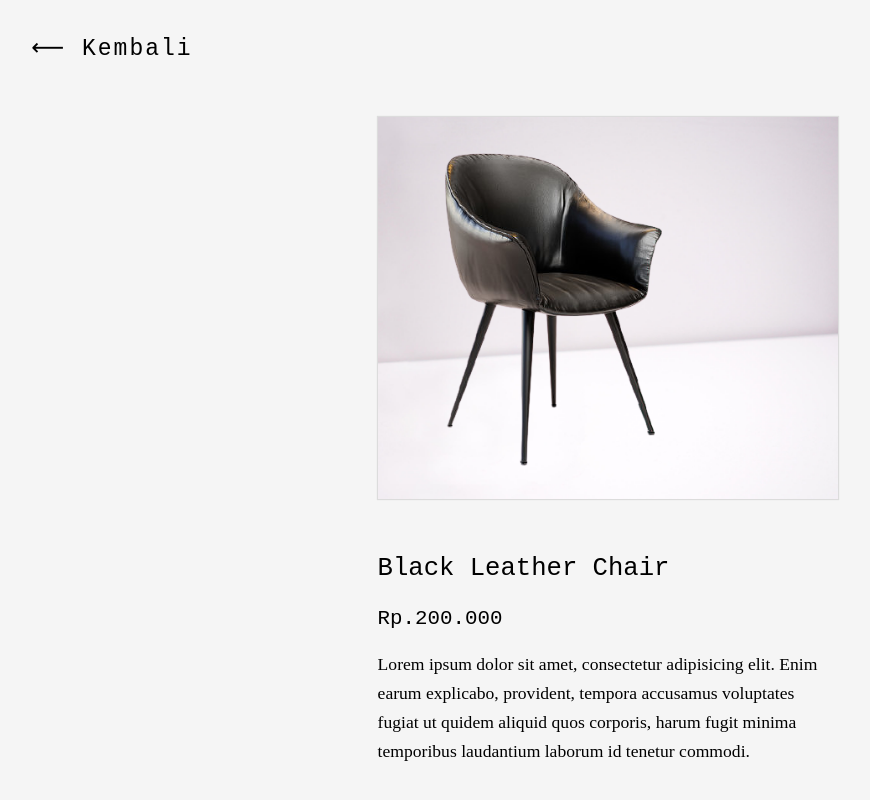
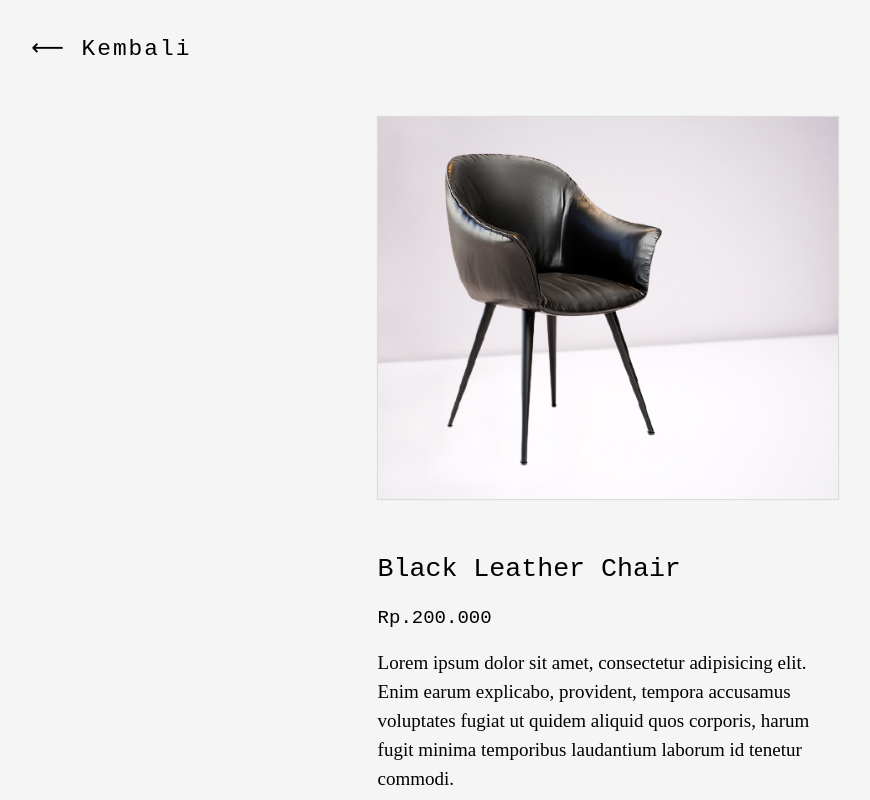
Before and after one commit to apriliandi246/project-olivia, a plain HTML site: page front-end/catalog-detail.html in a window 1280 px wide. Shown: the top 800 px of the page, without its empty margins (32-902 px from the left). Drawn offline with nearby package versions, Linux system fonts and the light colour scheme.

Commit message:
make responsive typography

```diff
--- a/front-end/style/blog.css
+++ b/front-end/style/blog.css
@@ -1,5 +1,8 @@
+html {
+   font-size: 16px;
+}
+
 body {
-   font-size: 16px;
    overflow-x: hidden;
    background-color: #f5f5f5;
 }
@@ -28,7 +31,7 @@ body {
    outline: none;
    color: #000000;
    padding: 14.8px;
-   font-size: 1.2em;
+   font-size: 1.1em;
    text-indent: 10px;
    font-family: monospace;
    background-color: #fafafa;
@@ -68,7 +71,7 @@ body {
 
 .article__title {
    color: #000000;
-   font-size: 1.8em;
+   font-size: 1.5em;
    line-height: 45px;
    font-weight: bolder;
    letter-spacing: 1px;
@@ -82,7 +85,7 @@ body {
 
 .article__published {
    color: #5f9ea0;
-   font-size: 1.1em;
+   font-size: 1em;
    line-height: 25px;
    letter-spacing: 2px;
    margin: 8px 0 20px 0;
@@ -115,6 +118,12 @@ body {
    }
 }
 
+@media (min-width: 800px) {
+   html {
+      font-size: 18px;
+   }
+}
+
 @media screen and (min-width: 960px) {
    .container {
       width: 60%;
@@ -122,7 +131,17 @@ body {
    }
 }
 
+@media (min-width: 800px) {
+   html {
+      font-size: 18px;
+   }
+}
+
 @media screen and (min-width: 1200px) {
+   html {
+      font-size: 20px;
+   }
+
    .container {
       width: 32%;
    }
--- a/front-end/style/catalog-detail.css
+++ b/front-end/style/catalog-detail.css
@@ -1,10 +1,8 @@
 html {
-   font-size: 17px;
-   line-height: 1.4;
+   font-size: 16px;
 }
 
 body {
-   font-size: 16px;
    overflow-x: hidden;
    font-family: monospace;
    background-color: #f5f5f5;
@@ -23,7 +21,7 @@ body {
 .catalog-btn__back {
    padding: 12px;
    color: #000000;
-   font-size: 23px;
+   font-size: 1.2em;
    text-align: center;
    border-radius: 5px;
    letter-spacing: 2px;
@@ -65,19 +63,19 @@ body {
 }
 
 .product-detail__name {
-   font-size: 1.5em;
+   font-size: 1.4em;
    line-height: 40px;
    margin-bottom: 20px;
 }
 
 .product-detail__price {
-   font-size: 1.2em;
+   font-size: 1em;
 }
 
 .product-detail__description {
-   font-size: 1.1em;
+   font-size: 1em;
    margin-top: 20px;
-   line-height: 28px;
+   line-height: 25px;
    font-family: Ubuntu;
 }
 
@@ -100,9 +98,9 @@ body {
 }
 
 .product-model__title {
-   font-size: 2em;
+   font-size: 1.4em;
    margin-top: 10px;
-   margin-bottom: 40px;
+   margin-bottom: 35px;
 }
 
 #darkmode .product-model__title {
@@ -121,7 +119,7 @@ model-viewer {
 
 @media (min-width: 800px) {
    html {
-      font-size: 19px;
+      font-size: 18px;
    }
 }
 
@@ -132,13 +130,8 @@ model-viewer {
    }
 
    .product-detail__name {
-      font-size: 1.6em;
       line-height: 40px;
       margin-bottom: 20px;
-   }
-
-   .product-detail__price {
-      font-size: 1.3em;
    }
 
    .product-detail__description {
@@ -153,6 +146,6 @@ model-viewer {
 
 @media screen and (min-width: 1200px) {
    html {
-      font-size: 22px;
+      font-size: 19px;
    }
 }
--- a/front-end/style/catalog.css
+++ b/front-end/style/catalog.css
@@ -1,5 +1,8 @@
+html {
+   font-size: 16px;
+}
+
 body {
-   font-size: 16px;
    overflow-x: hidden;
    background-color: #f5f5f5;
 }
@@ -28,7 +31,7 @@ body {
    outline: none;
    color: #000000;
    padding: 14.8px;
-   font-size: 1.2em;
+   font-size: 1.1em;
    text-indent: 10px;
    font-family: monospace;
    background-color: #fafafa;
@@ -73,7 +76,7 @@ body {
 
 .card__title {
    color: #000000;
-   font-size: 1.3em;
+   font-size: 1.2em;
    text-align: center;
    letter-spacing: 1px;
    font-family: monospace;
@@ -92,7 +95,10 @@ body {
    font-size: 1em;
    line-height: 25px;
    box-sizing: border-box;
-   font-family: monospace;
+   font-family: Ubuntu;
+   word-spacing: 1px;
+   line-height: 25px;
+   letter-spacing: 0.5px;
 }
 
 .card__footer {
@@ -105,7 +111,7 @@ body {
 .card__detail-btn {
    width: 100%;
    border: none;
-   padding: 13px;
+   padding: 11px;
    display: block;
    font-size: 1em;
    color: #000000;
@@ -196,6 +202,12 @@ body {
    }
 }
 
+@media (min-width: 800px) {
+   html {
+      font-size: 18px;
+   }
+}
+
 @media screen and (min-width: 860px) {
    .container {
       width: 58%;
@@ -209,6 +221,10 @@ body {
 }
 
 @media screen and (min-width: 1200px) {
+   html {
+      font-size: 20px;
+   }
+
    .container {
       width: 49%;
    }
--- a/front-end/style/home.css
+++ b/front-end/style/home.css
@@ -1,6 +1,5 @@
 html {
-   font-size: 17px;
-   line-height: 1.4;
+   font-size: 16px;
 }
 
 body {
@@ -88,7 +87,7 @@ body {
 .about__text {
    margin-top: 28px;
    font-size: 1em;
-   line-height: 30px;
+   line-height: 25px;
    text-align: center;
    font-family: monospace;
 }
@@ -138,12 +137,12 @@ body {
 }
 
 .collapse__content {
-   padding: 25px;
+   padding: 23px;
    display: none;
    color: #000000;
    overflow: hidden;
    font-size: 1em;
-   line-height: 26px;
+   line-height: 25px;
    box-sizing: border-box;
    font-family: monospace;
    background-color: #fafafa;
@@ -311,7 +310,11 @@ body {
 
 @media (min-width: 800px) {
    html {
-      font-size: 19px;
+      font-size: 18px;
+   }
+
+   .about__text {
+      line-height: 30px;
    }
 }
 
@@ -334,7 +337,7 @@ body {
 
 @media screen and (min-width: 1200px) {
    html {
-      font-size: 19px;
+      font-size: 20px;
    }
 
    .container {
--- a/front-end/style/navbar.css
+++ b/front-end/style/navbar.css
@@ -45,7 +45,7 @@
 .navbar__link {
    padding: 6px;
    color: #000000;
-   font-size: 1.1em;
+   font-size: 1em;
    text-decoration: none;
    transition: color 0.2s;
    font-family: Arial, Helvetica, sans-serif;
```
Also changed, not shown: front-end/style/blog-detail.css (+8 -3 lines).
